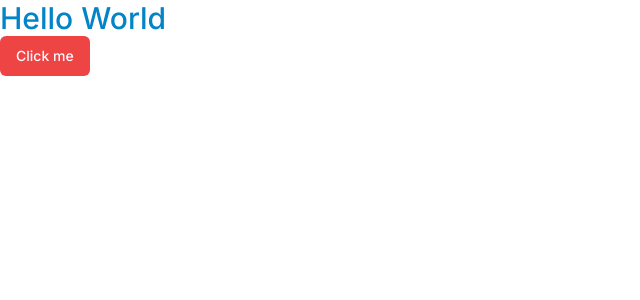
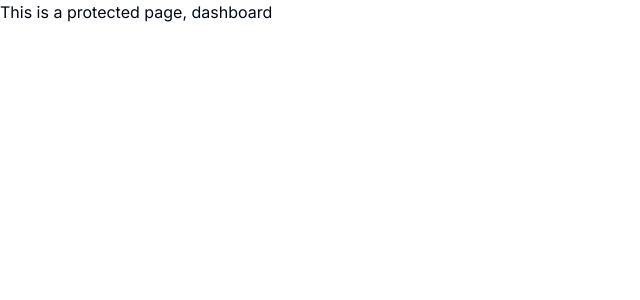
Before and after one commit to mcakyerima/EduHub, a Next.js app: page / in a window 1280 px wide. Shown: the top 300 px of the page, without its empty margins (0-640 px from the left). Built offline with nearby package versions, Linux system fonts and the light colour scheme.

Commit message:
fixed_routes

```diff
--- /dev/null
+++ b/app/(auth)/(routes)/sign-in/page.tsx
@@ -0,0 +1,9 @@
+const SignInPage = () => {
+    return (
+        <div>
+            This is an unprotected page.
+        </div>
+     );
+}
+
+export default SignInPage;
--- /dev/null
+++ b/app/(dashboard)/(routes)/page.tsx
@@ -0,0 +1,7 @@
+export default function Home() {
+  return (
+    <div>
+      This is a protected page, dashboard
+    </div>
+  )
+}
--- a/app/(group)/layout.tsx
+++ /dev/null
@@ -1,13 +0,0 @@
-const GroupLayout = ({
-    children
-}: {
-    children: React.ReactNode
-}) => {
-    return (
-        <div className="h-full bg-sky-800 text-white">
-            {children}
-        </div>
-     );
-}
-
-export default GroupLayout;
--- a/app/(group)/mc/page.tsx
+++ /dev/null
@@ -1,9 +0,0 @@
-const mcPage = () => {
-    return (
-        <div>
-            Mc ak yerima page
-        </div>
-     );
-}
-
-export default mcPage;
--- a/app/(group)/routea/page.tsx
+++ /dev/null
@@ -1,9 +0,0 @@
-const RouteA = () => {
-    return (
-        <div>
-            This is a route inside a group folder.
-        </div>
-     );
-}
-
-export default RouteA;
--- a/app/api/test/route.ts
+++ /dev/null
@@ -1,7 +0,0 @@
-import { NextResponse } from "next/server";
-
-export async function GET() {
-    return NextResponse.json({
-        test: "Hello Api"
-    });
-}
--- a/app/page.tsx
+++ /dev/null
@@ -1,13 +0,0 @@
-import { Button } from '@/components/ui/button'
-import Image from 'next/image'
-
-export default function Home() {
-  return (
-    <div>
-      <p className="text-3xl font-medium text-sky-600">Hello World</p>
-      <Button variant="destructive">
-        Click me
-      </Button>
-    </div>
-  )
-}
```
